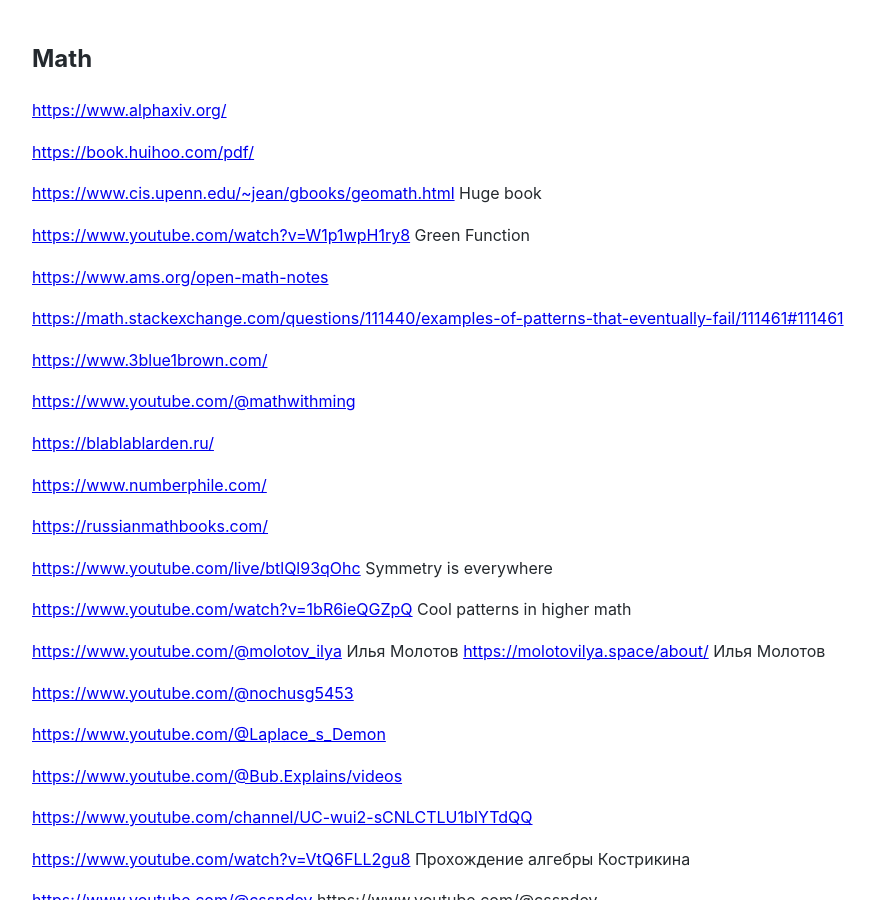
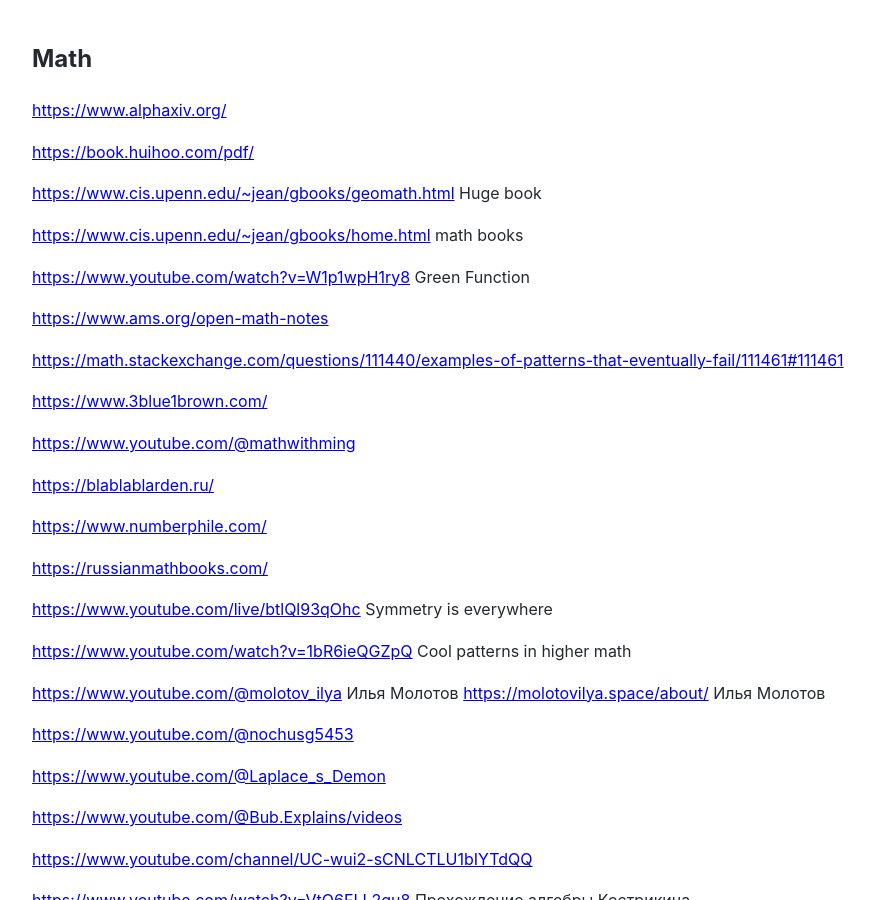
Before and after one commit to Michael-Lubinsky/michael-lubinsky.github.com, a Jekyll site: the page built from math/math.md, in a window 1280 px wide and 900 px high. Shown: the whole window, without its empty margins (158-1032 px from the left). Built offline with Jekyll 4.4.1, drawn with Linux system fonts in a browser that asks for light colours; our own code applies the rules of GitHub Pages for plain Markdown files.

Commit message:
Update math.md

```diff
--- a/math/math.md
+++ b/math/math.md
@@ -5,6 +5,8 @@
 <https://book.huihoo.com/pdf/>
 
 <https://www.cis.upenn.edu/~jean/gbooks/geomath.html> Huge book
+
+<https://www.cis.upenn.edu/~jean/gbooks/home.html> math books
 
 <https://www.youtube.com/watch?v=W1p1wpH1ry8> Green Function
 
```
